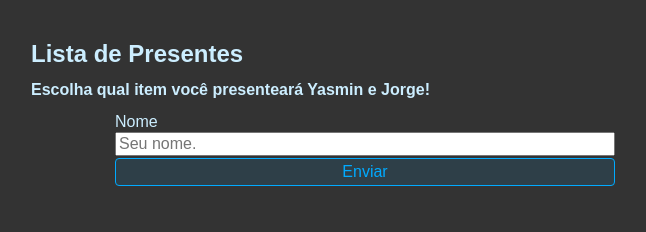
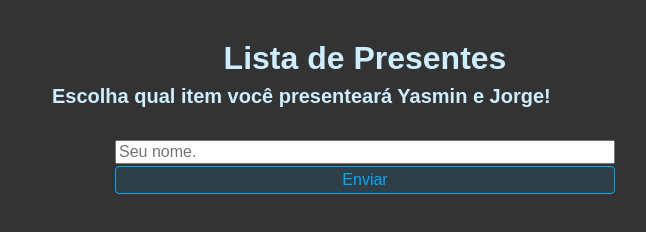
Before and after one commit to haroldocurti/JeY, a plain HTML site: page index.html in a window 1280 px wide. Shown: the whole page, without its empty margins (275-921 px from the left). Drawn offline with Linux system fonts and the light colour scheme; no server answers.

Commit message:
layout changes

```diff
--- a/index.html
+++ b/index.html
@@ -16,7 +16,7 @@
         </ul>
         <form class="form-new-item">
           <div class="form-row">
-            <label>Nome</label> <input id="personName" placeholder="Seu nome." type="text" />
+             <input id="personName" placeholder="Seu nome." type="text" />
             <button type="button" id="enviarDados" class="btn">Enviar</button>
           </div>
         </form>
--- a/presentes2.js
+++ b/presentes2.js
@@ -94,7 +94,7 @@ const presentes2 = [
     checked: false,
     emailOrPhone: "",
     name: "",
-    productName: "Espremedor de limão",
+    productName: "Espremedor de limão1",
   },
 ];
 export default presentes2;
--- a/styles.css
+++ b/styles.css
@@ -25,6 +25,7 @@ body {
   gap: 0.1rem;
   max-width: 500px;
   margin: auto;
+  margin-top: 1rem;
 }
 
 .btn {
@@ -67,11 +68,17 @@ body {
 }
 
 .header {
-  font-size: 1.5rem;
+  font-size: 2rem;
   margin-top: 1.5rem;
   margin-bottom: 0.5rem;
+  text-align: center;
 }
-
+h2 {
+  font-size: 1.25rem;
+  margin-top: 0.5rem;
+  margin-bottom: 1rem;
+  padding-left: 21px;
+}
 .list {
   columns: 4;
   margin: 0;
```
Also changed, not shown: 1 other file.
